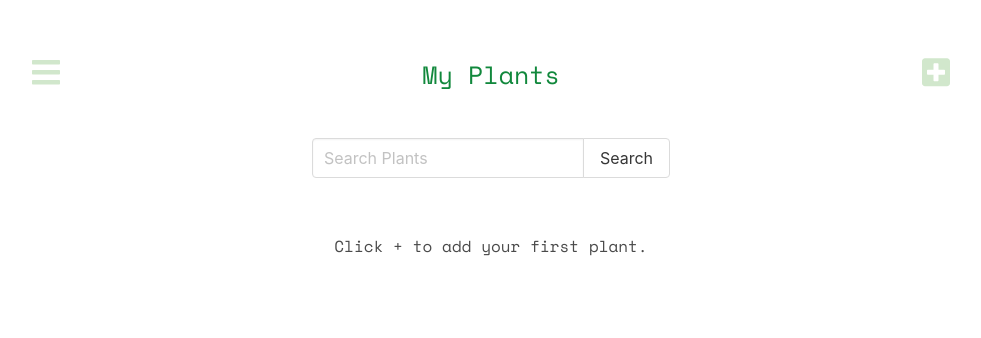
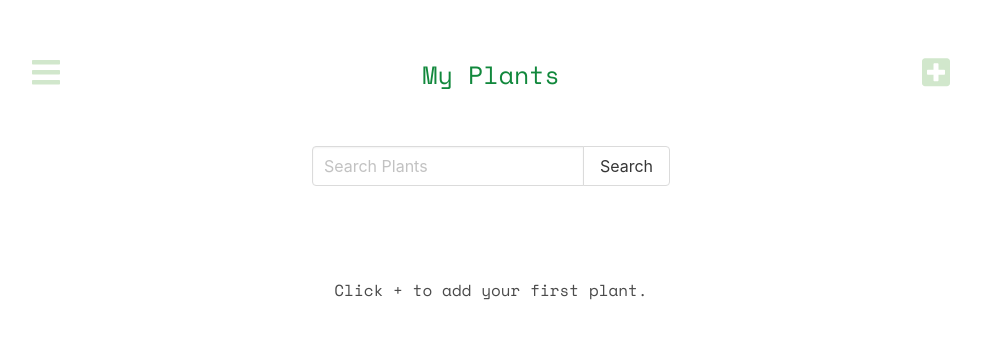
Before and after one commit to hstonehouse/leafy, a React (Create React App) app in the folder leafy-client/: page /myplants in a window 1280 px wide. Both pictures are taken after a click on the icon 1084 px from the left and 72 px from the top of the page. Shown: the top 338 px of the page, without its empty margins (149-1130 px from the left). Built offline with nearby package versions, Linux system fonts and the light colour scheme.

Commit message:
added axios request to grab plant after clicking search, added error message if plant not found, added router in App.jsx for single plant page

```diff
--- a/leafy-client/src/App.jsx
+++ b/leafy-client/src/App.jsx
@@ -3,6 +3,7 @@ import { Home } from './pages/home';
 import { Login } from "./pages/login";
 import { Register } from "./pages/register";
 import { MyPlants } from "./pages/myplants";
+import { PlantPage } from "./pages/plant";
 import { library } from '@fortawesome/fontawesome-svg-core'
 import { faArrowLeft, faSeedling, faBars, faPlusSquare} from '@fortawesome/free-solid-svg-icons'
 import './assets/css/App.css';
@@ -19,6 +20,7 @@ function App() {
           <Route path="/login" element={<Login />}></Route>
           <Route path="/register" element={<Register />}></Route>
           <Route path="/myplants" element={<MyPlants />}></Route>
+          <Route path="/plant/:id" element={<PlantPage />}></Route>
         </Routes>
       </BrowserRouter>
     </div>
--- a/leafy-client/src/assets/css/myplants.css
+++ b/leafy-client/src/assets/css/myplants.css
@@ -41,8 +41,13 @@
 
 /* Search Bar */
 #searchbar {
-    transform: translate(0%, 250%);
+    transform: translate(0%, 100%);
     display: none;
+    flex-direction: column;
+}
+
+#searchbar p {
+    margin-bottom: 20px;
 }
 
 /* My plants page */
--- a/leafy-client/src/pages/myplants.jsx
+++ b/leafy-client/src/pages/myplants.jsx
@@ -1,11 +1,15 @@
 import { useState } from 'react';
 import { FontAwesomeIcon } from '@fortawesome/react-fontawesome'
-import { Link } from "react-router-dom";
-import { GridImage } from '../components/grid-image';
+import { useNavigate } from "react-router-dom";
+import axios from "axios";
+
 
 export function MyPlants() {
     const [sidebar, setSidebar] = useState(false);
     const [searchBar, setSearchBar] = useState(false);
+    const [searchQuery, setSearchQuery] = useState("");
+    const [noPlant, setNoPlantBoolean] = useState(false);
+    const navigate = useNavigate();
 
     const showSideBar = () => {
         const sidebarDiv = document.querySelector(".sidebar");
@@ -34,6 +38,22 @@ export function MyPlants() {
         }
     }
 
+    const saveSearchQuery = (event) => {
+        setSearchQuery(event.target.value);
+    }
+
+    const searchForPlant = async (event) => {
+        event.preventDefault();
+        try {
+            const res = await axios.get(`/api/plantsearch?plant=${searchQuery}`);
+            console.log("Search complete", res.data[0]);
+            navigate(`/plant/${res.data[0].plant_id}`)
+        } catch (error) {
+            setNoPlantBoolean(true);
+            console.log("Search failed.");
+        }
+    }
+
     return (
         <section id="my-plants">
             <div className="sidebar">
@@ -51,14 +71,15 @@ export function MyPlants() {
             </nav>
 
             <div className="level-item" id="searchbar">
+                {
+                    noPlant ? <p className="has-text-danger">Plant not found. Please try again</p> : <br />
+                }
                 <div className="field has-addons">
                     <p className="control">
-                        <input className="input" type="text" placeholder="Search Plants"></input>
+                        <input className="input" type="text" placeholder="Search Plants" onChange={saveSearchQuery}></input>
                     </p>
                     <p className="control">
-                        <button className="button">
-                            Search
-                        </button>
+                        <input className="button" type="submit" value="Search" onClick={searchForPlant}></input>
                     </p>
                 </div>
             </div>
```
Also changed, not shown: 1 other file (tests, documents, lock files or other folders).
